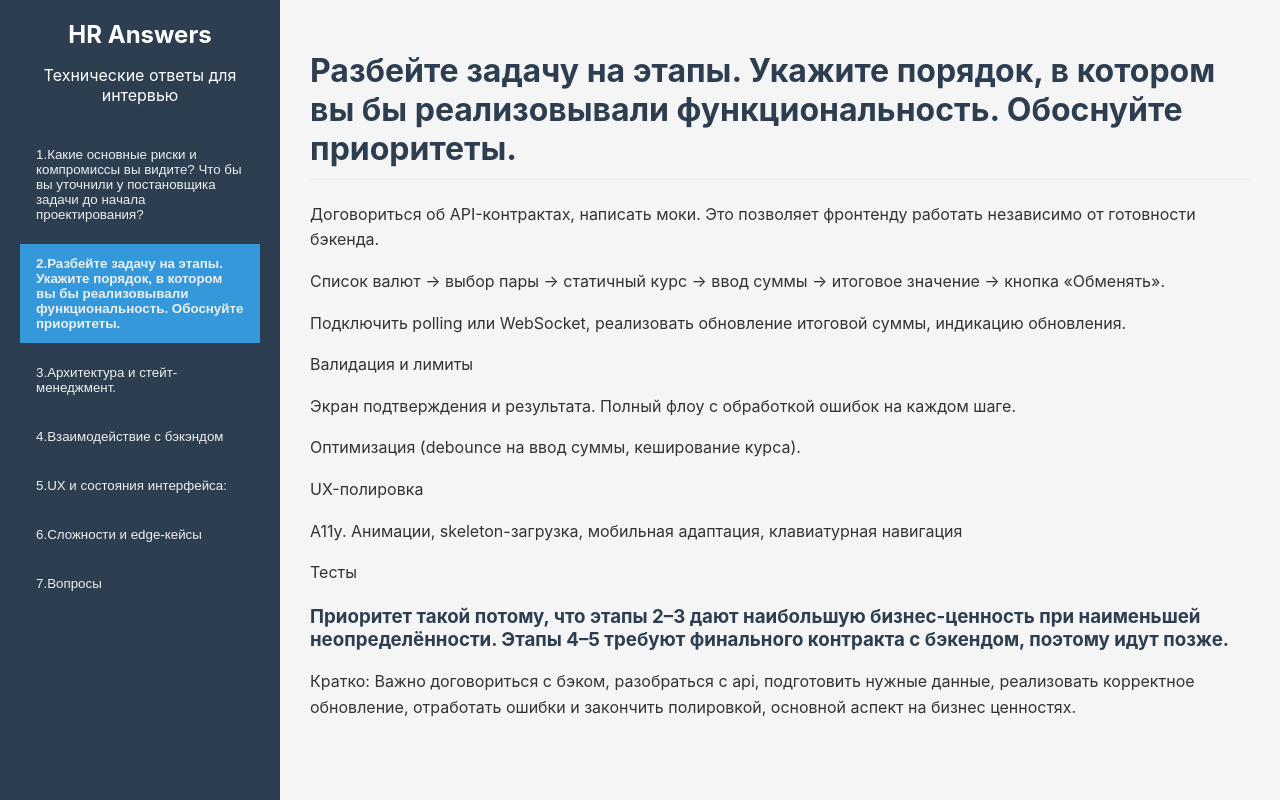
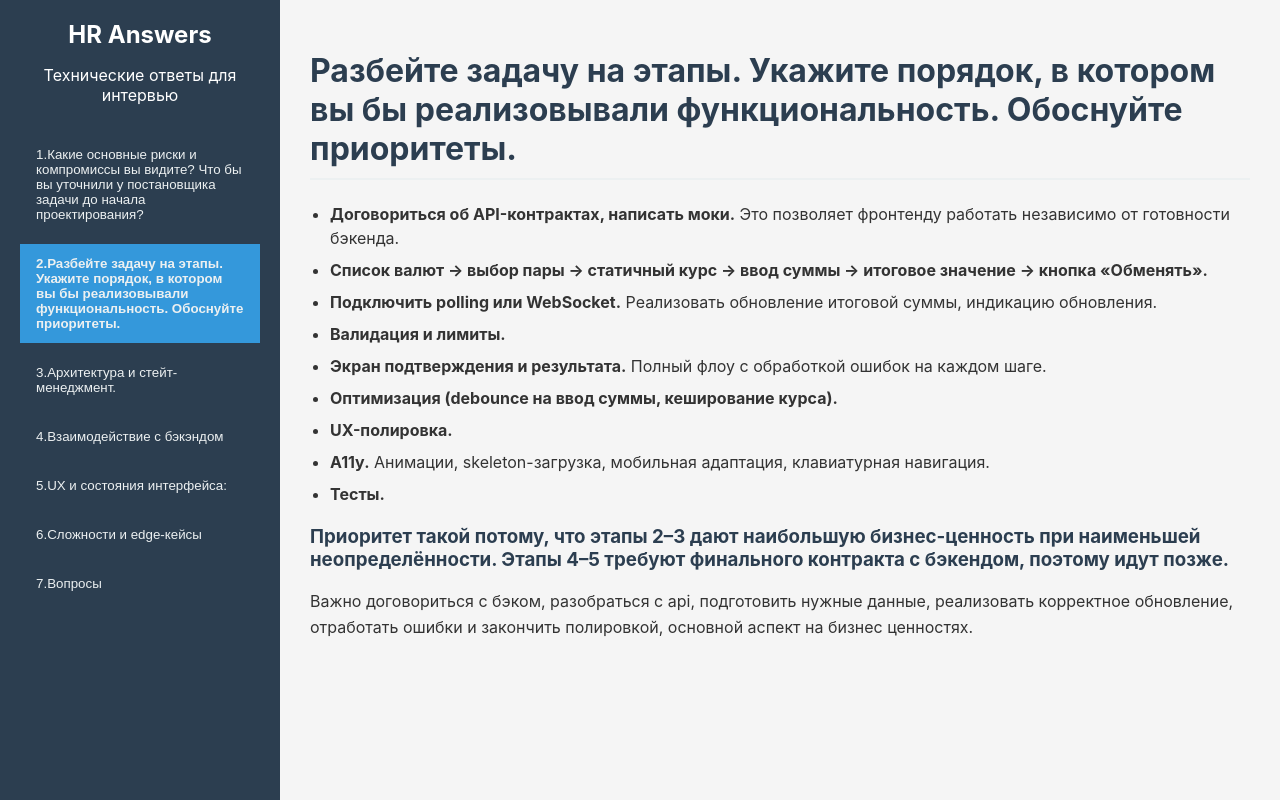
Before and after one commit to sergeykotenkogithub/test-work-widget-crypto, a React (Create React App) app: page / in a window 1280 px wide. Both pictures are taken after a click on the button 140 px from the left and 293 px from the top of the page. Built offline with nearby package versions, Linux system fonts and the light colour scheme.

Commit message:
Format stages as HTML list for better presentation

```diff
--- a/src/App.js
+++ b/src/App.js
@@ -61,40 +61,8 @@ const contentData = {
     title: "Разбейте задачу на этапы. Укажите порядок, в котором вы бы реализовывали функциональность. Обоснуйте приоритеты.",
     sections: [
       {
-        type: "paragraph",
-        content: "Договориться об API-контрактах, написать моки. Это позволяет фронтенду работать независимо от готовности бэкенда."
-      },
-      {
-        type: "paragraph",
-        content: "Список валют → выбор пары → статичный курс → ввод суммы → итоговое значение → кнопка «Обменять»."
-      },
-      {
-        type: "paragraph",
-        content: "Подключить polling или WebSocket, реализовать обновление итоговой суммы, индикацию обновления."
-      },
-      {
-        type: "paragraph",
-        content: "Валидация и лимиты"
-      },
-      {
-        type: "paragraph",
-        content: "Экран подтверждения и результата. Полный флоу с обработкой ошибок на каждом шаге."
-      },
-      {
-        type: "paragraph",
-        content: "Оптимизация (debounce на ввод суммы, кеширование курса)."
-      },
-      {
-        type: "paragraph",
-        content: "UX-полировка"
-      },
-      {
-        type: "paragraph",
-        content: "A11y. Анимации, skeleton-загрузка, мобильная адаптация, клавиатурная навигация"
-      },
-      {
-        type: "paragraph",
-        content: "Тесты"
+        type: "html",
+        content: "<ul><li><strong>Договориться об API-контрактах, написать моки.</strong> Это позволяет фронтенду работать независимо от готовности бэкенда.</li><li><strong>Список валют → выбор пары → статичный курс → ввод суммы → итоговое значение → кнопка «Обменять».</strong></li><li><strong>Подключить polling или WebSocket.</strong> Реализовать обновление итоговой суммы, индикацию обновления.</li><li><strong>Валидация и лимиты.</strong></li><li><strong>Экран подтверждения и результата.</strong> Полный флоу с обработкой ошибок на каждом шаге.</li><li><strong>Оптимизация (debounce на ввод суммы, кеширование курса).</strong></li><li><strong>UX-полировка.</strong></li><li><strong>A11y.</strong> Анимации, skeleton-загрузка, мобильная адаптация, клавиатурная навигация.</li><li><strong>Тесты.</strong></li></ul>"
       },
       {
         type: "heading",
@@ -103,7 +71,7 @@ const contentData = {
       },
       {
         type: "paragraph",
-        content: "Кратко: Важно договориться с бэком, разобраться с api, подготовить нужные данные, реализовать корректное обновление, отработать ошибки и закончить полировкой, основной аспект на бизнес ценностях."
+        content: "Важно договориться с бэком, разобраться с api, подготовить нужные данные, реализовать корректное обновление, отработать ошибки и закончить полировкой, основной аспект на бизнес ценностях."
       }
     ]
   },
@@ -573,6 +541,8 @@ function App() {
                   return <p key={index}>{section.content}</p>;
                 case 'pre':
                   return <pre key={index}>{section.content}</pre>;
+                case 'html':
+                  return <div key={index} dangerouslySetInnerHTML={{ __html: section.content }} />;
                 default:
                   return null;
               }
```
